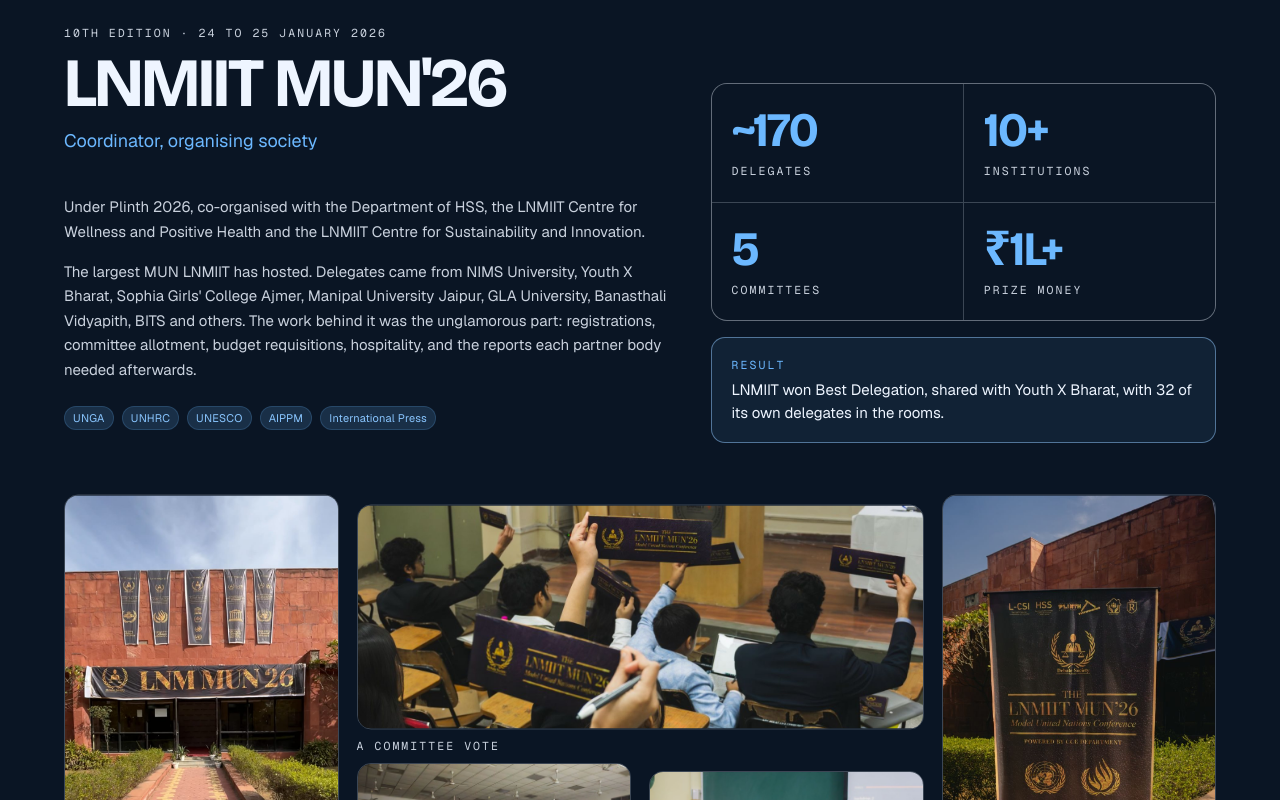
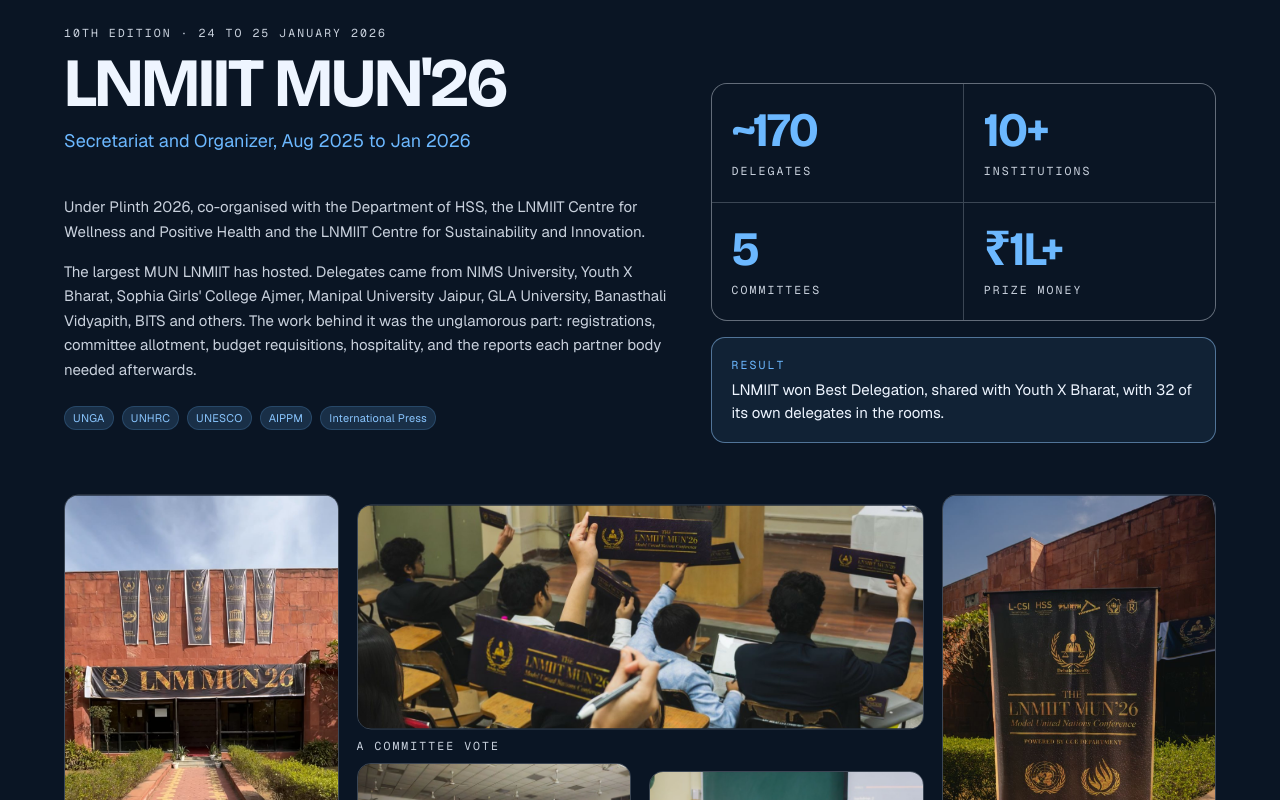
Before and after one commit to adarshcod30/portfolio, a Next.js app: page /leadership in a window 1280 px wide. Shown: the part 1520-2320 px from the top of the page. Built offline with nearby package versions, Linux system fonts and the light colour scheme.

Commit message:
Name the MUN'26 role as on the resume: Secretariat and Organizer

```diff
--- a/src/content/site.ts
+++ b/src/content/site.ts
@@ -403,7 +403,7 @@
     name: "LNMIIT MUN'26",
     edition: "10th edition",
     dates: "24 to 25 January 2026",
-    role: "Coordinator, organising society",
+    role: "Secretariat and Organizer, Aug 2025 to Jan 2026",
     context: "Under Plinth 2026, co-organised with the Department of HSS, the LNMIIT Centre for Wellness and Positive Health and the LNMIIT Centre for Sustainability and Innovation.",
     figures: [
       { value: "~170", label: "delegates" },
@@ -442,7 +442,7 @@
 ];
 
 export const MUN = [
-  { event: "LNMIIT MUN'26", role: "Coordinator, organising society", award: "Best Delegation to LNMIIT", year: "2026" },
+  { event: "LNMIIT MUN'26", role: "Secretariat and Organizer", award: "Best Delegation to LNMIIT", year: "2026" },
   { event: "AIYS MUN 2026", role: "Society delegation, as Coordinator", award: "1 Special, 2 Honourable Mentions", year: "2026" },
   { event: "LNMIIT Intra MUN 2026", role: "Coordinator, Deputy Moderator AIPPM", award: "Organizer", year: "2026" },
   { event: "LNMIIT MUN'25", role: "Core Organising Committee", award: "Organizer", year: "2025" },
```
